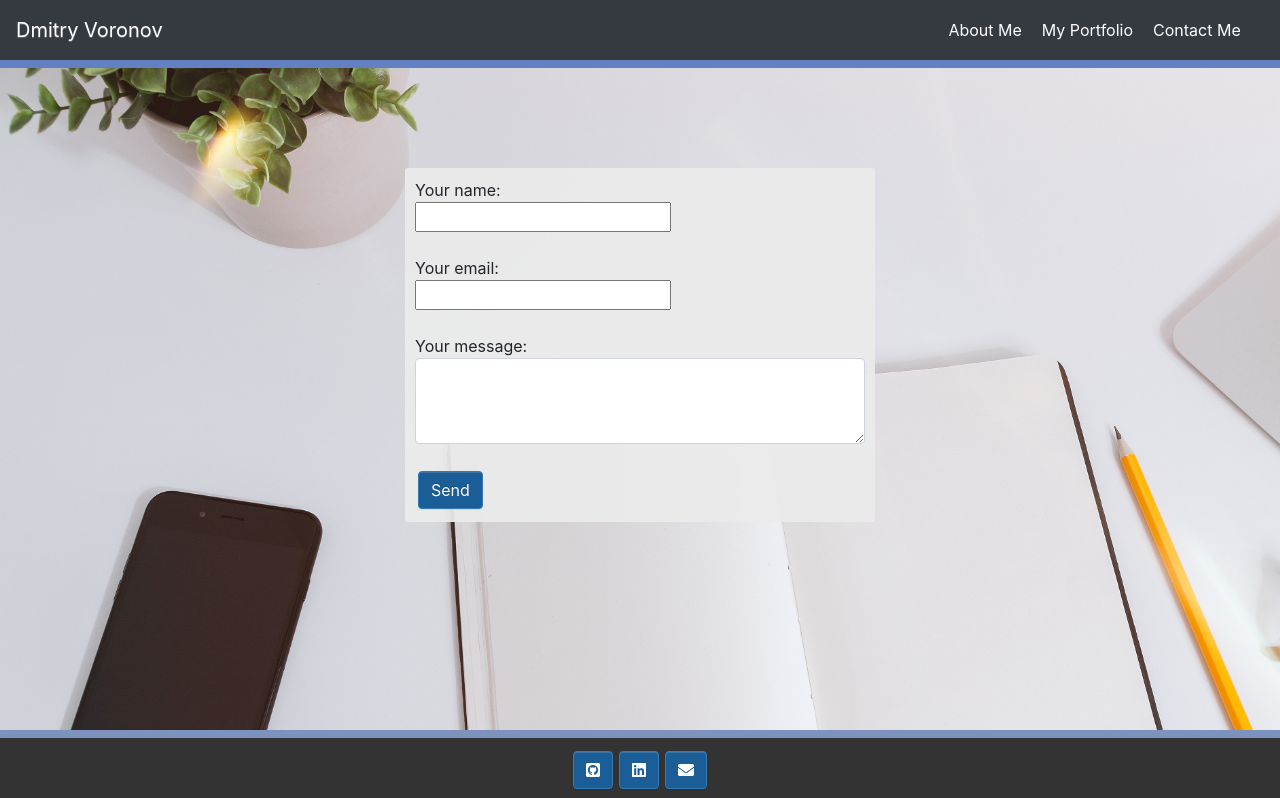
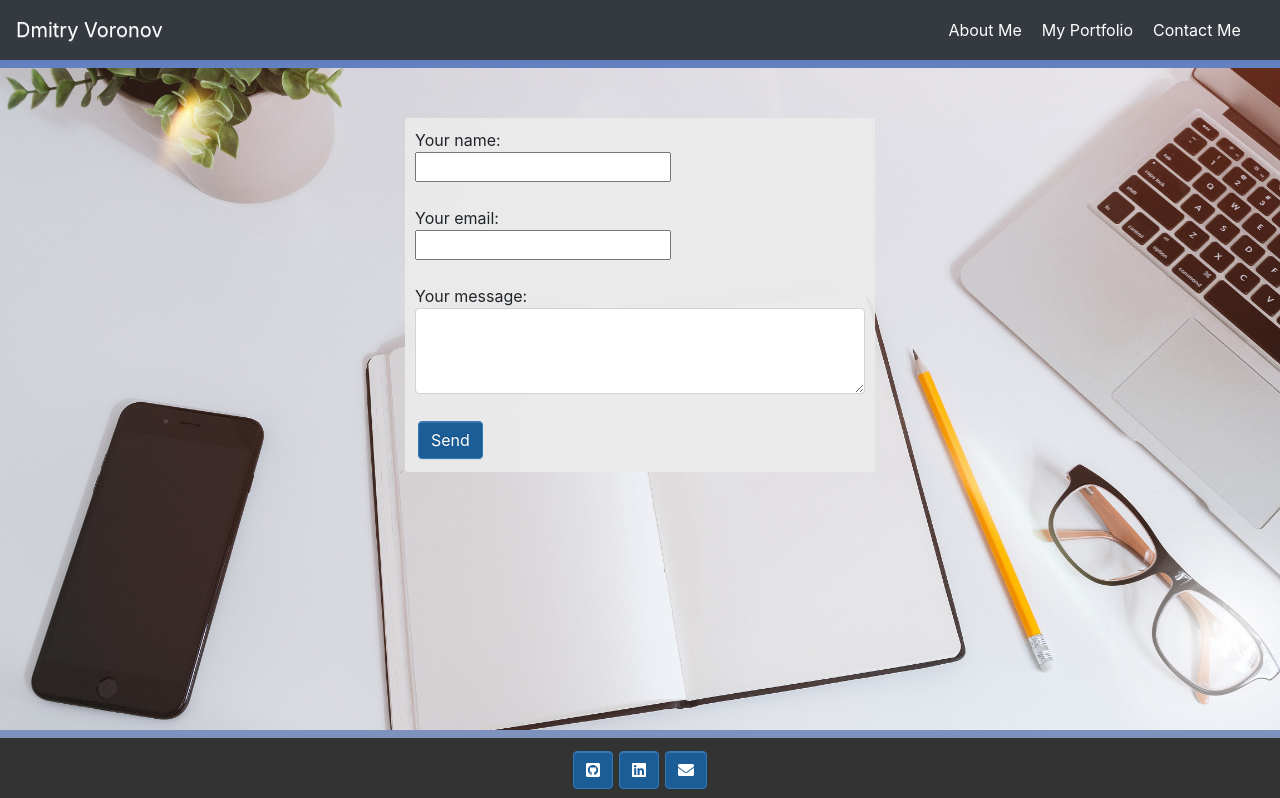
Before and after one commit to vormc2005/React_Portfolio, a React (Create React App) app: page /contact in a window 1280 px wide. Shown: the top 798 px of the page. Built offline with nearby package versions, Linux system fonts and the light colour scheme.

Commit message:
changed css

```diff
--- a/src/components/Aboutme/ContactForm.js/ContactForm.css
+++ b/src/components/Aboutme/ContactForm.js/ContactForm.css
@@ -6,8 +6,9 @@
     background-color:rgba(235, 235, 235, 0.938);
     padding:10px;
     border-radius: 3px;
-    margin-top: 100px;
-    margin-bottom: 450px;
+    margin-top: 50px;
+    margin-bottom: 100px;
+
 }
 #submitinfo.btn-primary{
     background-image: none;
@@ -19,3 +20,8 @@
      background-color:#144168;
      color: white;
    }
+   body{
+    background-image: url("../../../Images/jeshoots-com-pUAM5hPaCRI-unsplash.jpg") ;
+    background-repeat: no-repeat;
+  background-size: 100%;
+}
--- a/src/components/Aboutme/ContactForm.js/ContactForm.js
+++ b/src/components/Aboutme/ContactForm.js/ContactForm.js
@@ -4,7 +4,7 @@ import "./ContactForm.css"
 function ContactForm() {
     return (
         <>
-        <div >
+        <div className="background">
 
   <div className='container' id="leaveContacts">
     <form action="https://formspree.io/mknbrjny" method="POST" id ="form">
@@ -35,8 +35,10 @@ function ContactForm() {
     <br />
     <button type="submit" id="submitinfo" class="btn btn-primary" target="_blank">Send</button>
   </form>
+
   </div>
   </div>
+
        </>
     )
 }
--- a/src/components/Footer/Footer.css
+++ b/src/components/Footer/Footer.css
@@ -1,6 +1,6 @@
 
  .footer {
-    position: sticky;
+    position: fixed;
     /* margin-top: 20px; */
     width: 100%;
     bottom: 0; /* stick to bottom */
@@ -12,6 +12,7 @@
 
     text-align: center;
     border-top: 8px solid rgb(126, 146, 190);
+    margin-top: 100px;
 
 
   }
--- a/src/pages/contact.js
+++ b/src/pages/contact.js
@@ -2,22 +2,24 @@ import React from 'react';
 import Navbar from "../components/Navbar/Navbar"
 import Footer from '../components/Footer/Footer';
 import ContactForm from '../components/Aboutme/ContactForm.js/ContactForm';
-import "./style.css"
+
 
 
 function Contact() {
   return (
 
 
-    <div className="background">
+    <>
 
       <Navbar/>
+
       <ContactForm/>
+
       <Footer/>
+</>
 
 
 
-    </div>
   );
 }
 
--- a/src/pages/style.css
+++ /dev/null
@@ -1,12 +0,0 @@
-/* .App{
-    background-image: url("../Images/fernando-hernandez-JdoofvUDUwc-unsplash.jpg") ;
-    background-repeat: no-repeat;
-  background-size: cover;
-} */
-
-
-.background{
-    background-image: url("../Images/jeshoots-com-pUAM5hPaCRI-unsplash.jpg") ;
-    background-repeat: no-repeat;
-  background-size: cover;
-}
```
